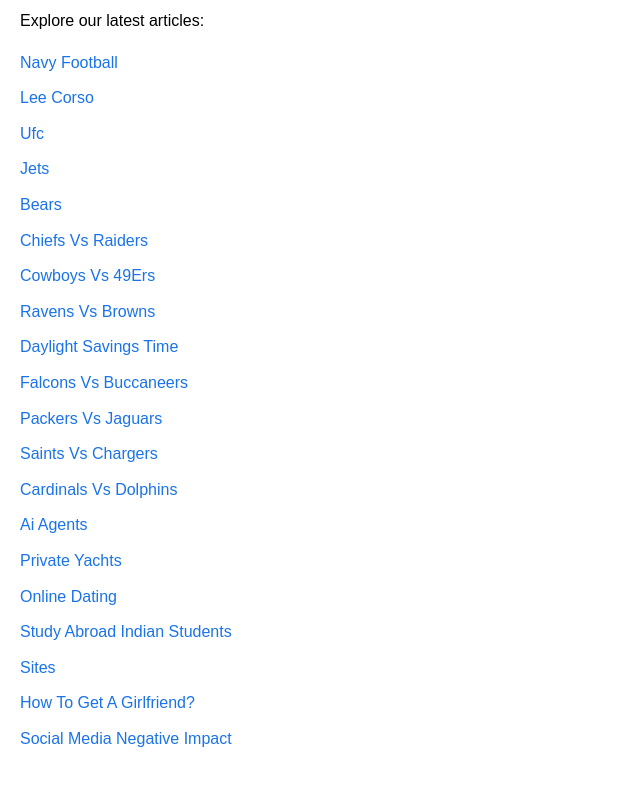
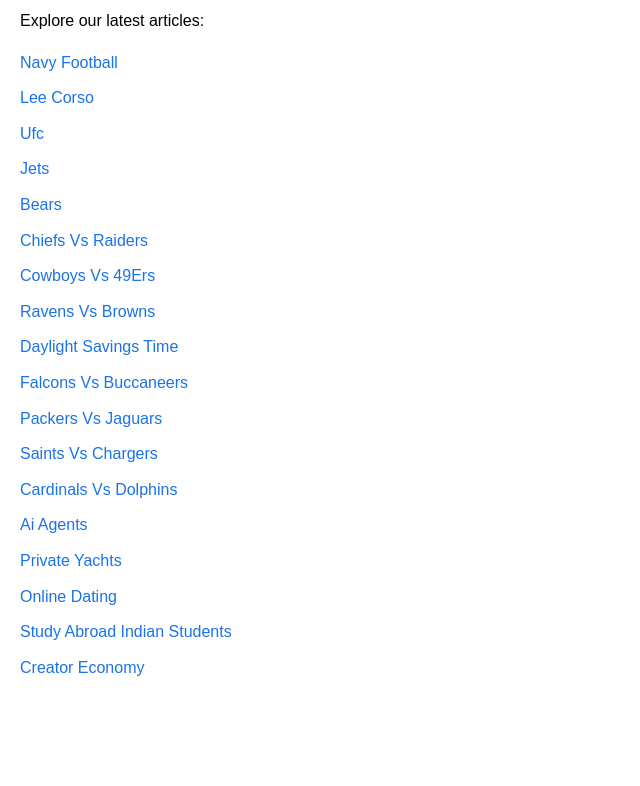
Before and after one commit to spartan077/Final_Automation, a plain HTML site: page index.html in a window 1280 px wide. Shown: the part 106-892 px from the top of the page, without its empty margins (0-640 px from the left). After the commit the page ends 822 px from the top, so only its background shows below. Drawn offline with Linux system fonts and the light colour scheme.

Commit message:
Update index.html

```diff
--- a/index.html
+++ b/index.html
@@ -52,11 +52,11 @@
 
         <li><a href="study_abroad_indian_students/study_abroad_indian_students.html">Study Abroad Indian Students</a></li>
 
-        <li><a href="sites/sites.html">Sites</a></li>
+        <li><a href="creator_economy/creator_economy.html">Creator Economy</a></li>
 
-        <li><a href="how_to_get_a_girlfriend?/how_to_get_a_girlfriend?.html">How To Get A Girlfriend?</a></li>
 
-        <li><a href="social_media_negative_impact/social_media_negative_impact.html">Social Media Negative Impact</a></li>
+
+
 
     </ul>
 
```
